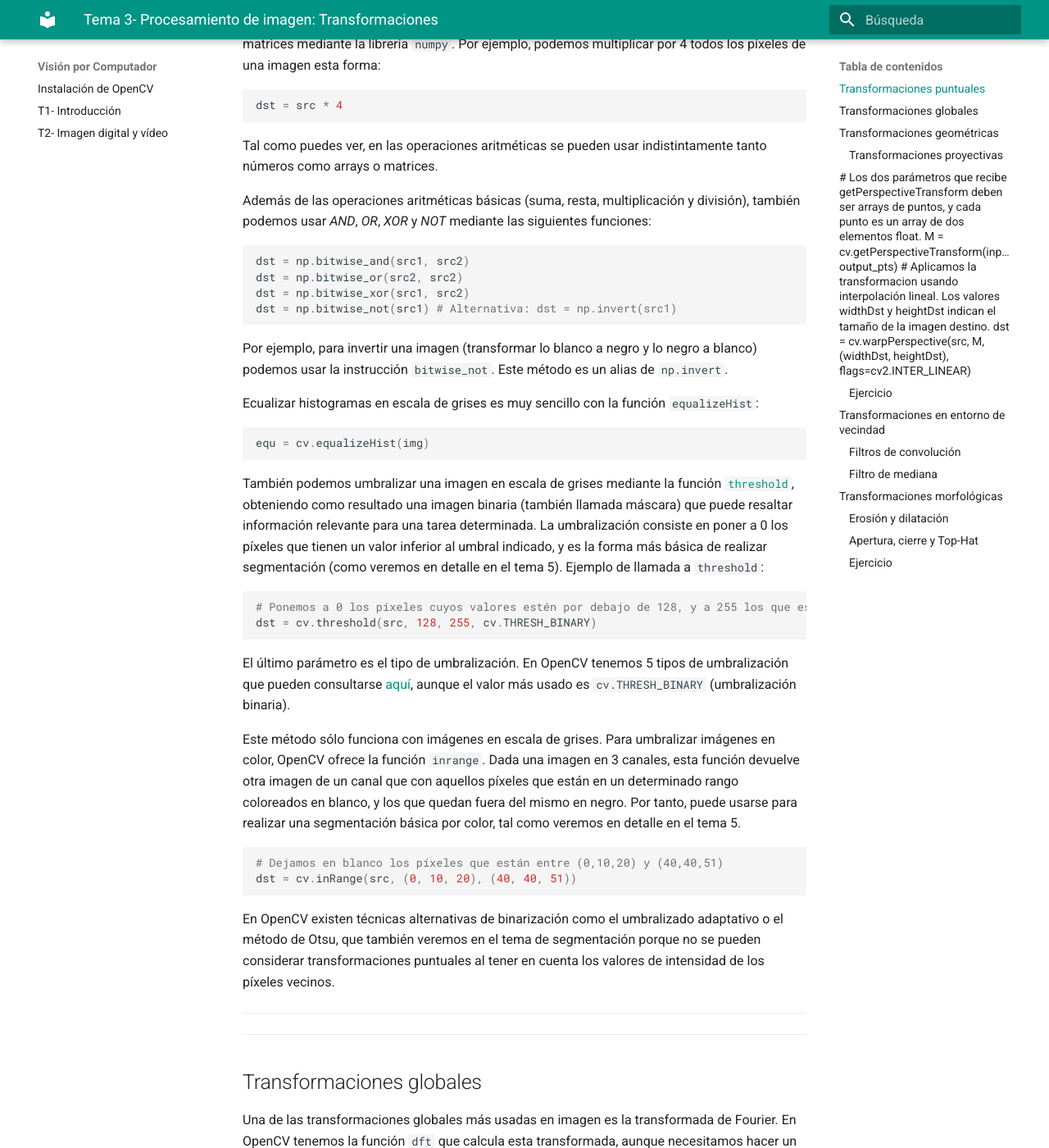
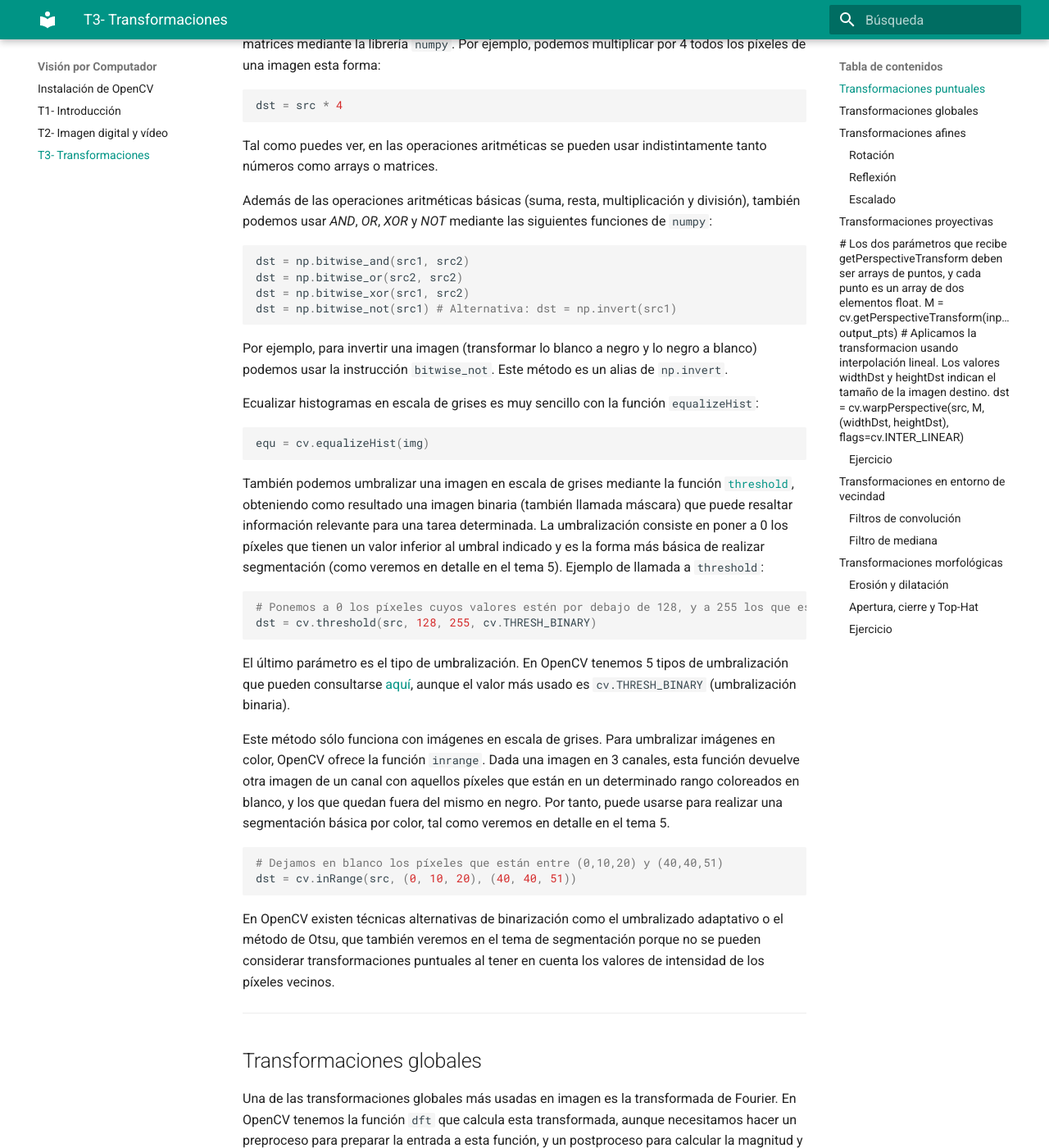
Before and after one commit to pertusa/VisionPorComputador, an MkDocs documentation site: the page built from docs/transformaciones.md, in a window 1280 px wide and 1400 px high, scrolled down 322 px. Shown: the whole window at 82% size. Built offline with MkDocs 1.6.1 and Material for MkDocs 9.7.7, drawn with Linux system fonts in a browser that asks for light colours; some of the changed text lies outside the part shown.

Commit message:
T3 updated and uploaded

````diff
--- a/docs/transformaciones.md
+++ b/docs/transformaciones.md
@@ -13,7 +13,7 @@ dst = src * 4
 
 Tal como puedes ver, en las operaciones aritméticas se pueden usar indistintamente tanto números como arrays o matrices.
 
-Además de las operaciones aritméticas básicas (suma, resta, multiplicación y división), también podemos usar _AND_, _OR_, _XOR_ y _NOT_ mediante las siguientes funciones:
+Además de las operaciones aritméticas básicas (suma, resta, multiplicación y división), también podemos usar _AND_, _OR_, _XOR_ y _NOT_ mediante las siguientes funciones de `numpy`:
 
 ```python
 dst = np.bitwise_and(src1, src2)
@@ -30,7 +30,7 @@ Ecualizar histogramas en escala de grises es muy sencillo con la función `equal
 equ = cv.equalizeHist(img)
 ```
 
-También podemos umbralizar una imagen en escala de grises mediante la función [`threshold`](https://docs.opencv.org/master/d7/d4d/tutorial_py_thresholding.html), obteniendo como resultado una imagen binaria (también llamada máscara) que puede resaltar información relevante para una tarea determinada. La umbralización consiste en poner a 0 los píxeles que tienen un valor inferior al umbral indicado, y es la forma más básica de realizar segmentación (como veremos en detalle en el tema 5). Ejemplo de llamada a `threshold`:
+También podemos umbralizar una imagen en escala de grises mediante la función [`threshold`](https://docs.opencv.org/master/d7/d4d/tutorial_py_thresholding.html), obteniendo como resultado una imagen binaria (también llamada máscara) que puede resaltar información relevante para una tarea determinada. La umbralización consiste en poner a 0 los píxeles que tienen un valor inferior al umbral indicado y es la forma más básica de realizar segmentación (como veremos en detalle en el tema 5). Ejemplo de llamada a `threshold`:
 
 ```python
 # Ponemos a 0 los píxeles cuyos valores estén por debajo de 128, y a 255 los que estén por encima
@@ -39,7 +39,7 @@ dst = cv.threshold(src, 128, 255, cv.THRESH_BINARY)
 
 El último parámetro es el tipo de umbralización. En OpenCV tenemos 5 tipos de umbralización que pueden consultarse [aquí](https://docs.opencv.org/master/d7/d4d/tutorial_py_thresholding.html), aunque el valor más usado es `cv.THRESH_BINARY` (umbralización binaria).
 
-Este método sólo funciona con imágenes en escala de grises. Para umbralizar imágenes en color, OpenCV ofrece la función `inrange`. Dada una imagen en 3 canales, esta función devuelve otra imagen de un canal que con aquellos píxeles que están en un determinado rango coloreados en blanco, y los que quedan fuera del mismo en negro. Por tanto, puede usarse para realizar una segmentación básica por color, tal como veremos en detalle en el tema 5.
+Este método sólo funciona con imágenes en escala de grises. Para umbralizar imágenes en color, OpenCV ofrece la función `inrange`. Dada una imagen en 3 canales, esta función devuelve otra imagen de un canal con aquellos píxeles que están en un determinado rango coloreados en blanco, y los que quedan fuera del mismo en negro. Por tanto, puede usarse para realizar una segmentación básica por color, tal como veremos en detalle en el tema 5.
 
 ```python
 # Dejamos en blanco los píxeles que están entre (0,10,20) y (40,40,51)
@@ -49,7 +49,6 @@ dst = cv.inRange(src, (0, 10, 20), (40, 40, 51))
 En OpenCV existen técnicas alternativas de binarización como el umbralizado adaptativo o el método de Otsu, que también veremos en el tema de segmentación porque no se pueden considerar transformaciones puntuales al tener en cuenta los valores de intensidad de los píxeles vecinos.
 
 
----
 
 <!---- CREO QUE MEJOR QUITAR ESTE EJERCICIO ---->
 
@@ -84,9 +83,9 @@ El programa debe guardar en un fichero llamado `bct.jpg` (siempre con este mismo
 
 ## Transformaciones globales
 
-Una de las transformaciones globales más usadas en imagen es la transformada de Fourier. En OpenCV tenemos la función `dft` que calcula esta transformada, aunque necesitamos hacer un preproceso para preparar la entrada a esta función, y un postproceso para calcular la magnitud y la fase a partir de su resultado. En Visión por Computador no entraremos en detalles sobre cómo usar la transformada de Fourier en OpenCV, pero si quieres saber más puedes consultar [este enlace](http://docs.opencv.org/trunk/d8/d01/tutorial_discrete_fourier_transform.html).
+Una de las transformaciones globales más usadas en imagen es la transformada de Fourier. En OpenCV tenemos la función `dft` que calcula esta transformada, aunque necesitamos hacer un preproceso para preparar la entrada a esta función, y un postproceso para calcular la magnitud y la fase a partir de su resultado. En Visión por Computador no entraremos en detalles sobre cómo usar la transformada de Fourier en OpenCV, pero si quieres saber más puedes consultar [este enlace](https://docs.opencv.org/3.4/d8/d01/tutorial_discrete_fourier_transform.html).
 
-## Transformaciones geométricas
+## Transformaciones afines
 
 En OpenCV la mayoría de transformaciones geométricas se implementan creando una matriz de transformación y aplicándola a la imagen original con `warpAffine`.
 
@@ -153,7 +152,7 @@ M = cv.getRotationMatrix2D((cols/2,rows/2), 90, 1) # El último parámetro (1)
 dst = cv.warpAffine(img, M, (cols,rows))
 ```
 
-* **Reflexión**
+### Reflexión
 
 Existe una función específica (`flip`) que implementa la reflexión sin necesidad de usar `warpAffine`.
 
@@ -163,7 +162,7 @@ flipVertical = cv.flip(img, 0)
 
 El tercer parámetro de `flip` puede ser 0 (reflexión sobre el eje x), positivo (por ejemplo, 1 es reflexión sobre el eje y), o negativo (por ejemplo, -1 es sobre los dos ejes).
 
-* **Escalado**
+### Escalado
 
 El escalado también se implementa mediante una [función específica](https://www.tutorialkart.com/opencv/python/opencv-python-resize-image/) llamada `resize`, que permite indicar unas dimensiones concretas o una proporción entre la imagen origen y destino.
 
@@ -179,11 +178,11 @@ dst = cv.resize(src, (0,0), fx=0.75, fy=0.75, cv.INTER_LINEAR) # El último par
 ```
 
 
-### Transformaciones proyectivas
+## Transformaciones proyectivas
 
 Como hemos visto en teoría, la transformación proyectiva no es afín, por lo que no conserva el paralelismo de las líneas de la imagen original.
 
-Para hacer una transformación proyectiva debemos indicar una matriz de 3x3 y usar la función `warpPerspective`, por ejemplo:
+Para hacer una transformación proyectiva debemos indicar una matriz de 3x3 y usar la función `warpPerspective`. Por ejemplo:
 
 ```python
 # Definimos la matriz
@@ -192,11 +191,11 @@
                 [0.2, 0, 1]])
 
 # Implementamos la transformación proyectiva
-rows,cols = img.shape
+rows, cols = img.shape
 dst = cv.warpPerspective(src, M, (cols, rows))
 ```
 
-La lista completa de parámetros de esta función puede verse en [este enlace](https://docs.opencv.org/4.5.2/da/d54/group__imgproc__transform.html#gaf73673a7e8e18ec6963e3774e6a94b87)).
+La lista completa de parámetros de esta función puede verse en [este enlace](https://docs.opencv.org/4.5.2/da/d54/group__imgproc__transform.html#gaf73673a7e8e18ec6963e3774e6a94b87).
 
 También tenemos otra opción muy práctica para implementar una transformación de este tipo, ya que suele ser muy complicado estimar a priori los valores de la matriz para realizar una transformación concreta. Esta alternativa consiste en proporcionar dos arrays de 4 puntos: El primero será de la imagen original, y el segundo contiene la proyección de esos puntos (dónde van a quedar finalmente) en la imagen destino. Con estos datos podemos usar `getPerspectiveTransform` para calcular los valores de la matriz de transformación.
 
@@ -209,7 +208,7 @@ https://docs.opencv.org/4.5.2/da/d6e/tutorial_py_geometric_transformations.html
 M = cv.getPerspectiveTransform(input_pts, output_pts)
 
 # Aplicamos la transformacion usando interpolación lineal. Los valores widthDst y heightDst indican el tamaño de la imagen destino.
-dst = cv.warpPerspective(src, M, (widthDst, heightDst), flags=cv2.INTER_LINEAR)
+dst = cv.warpPerspective(src, M, (widthDst, heightDst), flags=cv.INTER_LINEAR)
 ```
 ---
 
@@ -235,13 +234,15 @@ Imagen de entrada:
 
 ![damas](images/transformaciones/damas.jpg)
 
-El programa debe guardar la imagen resultante en otra imagen de **tamaño 640x640 píxeles** cuyo nombre se ha pasado por parámetro:
+El programa debe guardar el resultado en otra imagen de **tamaño 640x640 píxeles** cuyo nombre se ha pasado por parámetro. La salida correcta sería la siguiente:
 
 ![damas](images/transformaciones/damas_corrected.jpg)
 
 <!---
 Si ves que se queda corto, que marquen los puntos con el interfaz de OpenCV
 -->
+
+---
 
 ## Transformaciones en entorno de vecindad
 
--- a/mkdocs.yml
+++ b/mkdocs.yml
@@ -5,7 +5,7 @@ nav:
 - Instalación de OpenCV : 'install.md'
 - T1- Introducción : 'intro.md'
 - T2- Imagen digital y vídeo : 'imagenvideo.md'
-#- T3- Transformaciones : 'transformaciones.md'
+- T3- Transformaciones : 'transformaciones.md'
 #- T4- Detección : 'deteccion.md'
 #- T5- Segmentación : 'segmentacion.md'
 #- T6- Características : 'caracteristicas.md'
````
Also changed, not shown: other parts of docs/transformaciones.md (+21 -21 lines).
